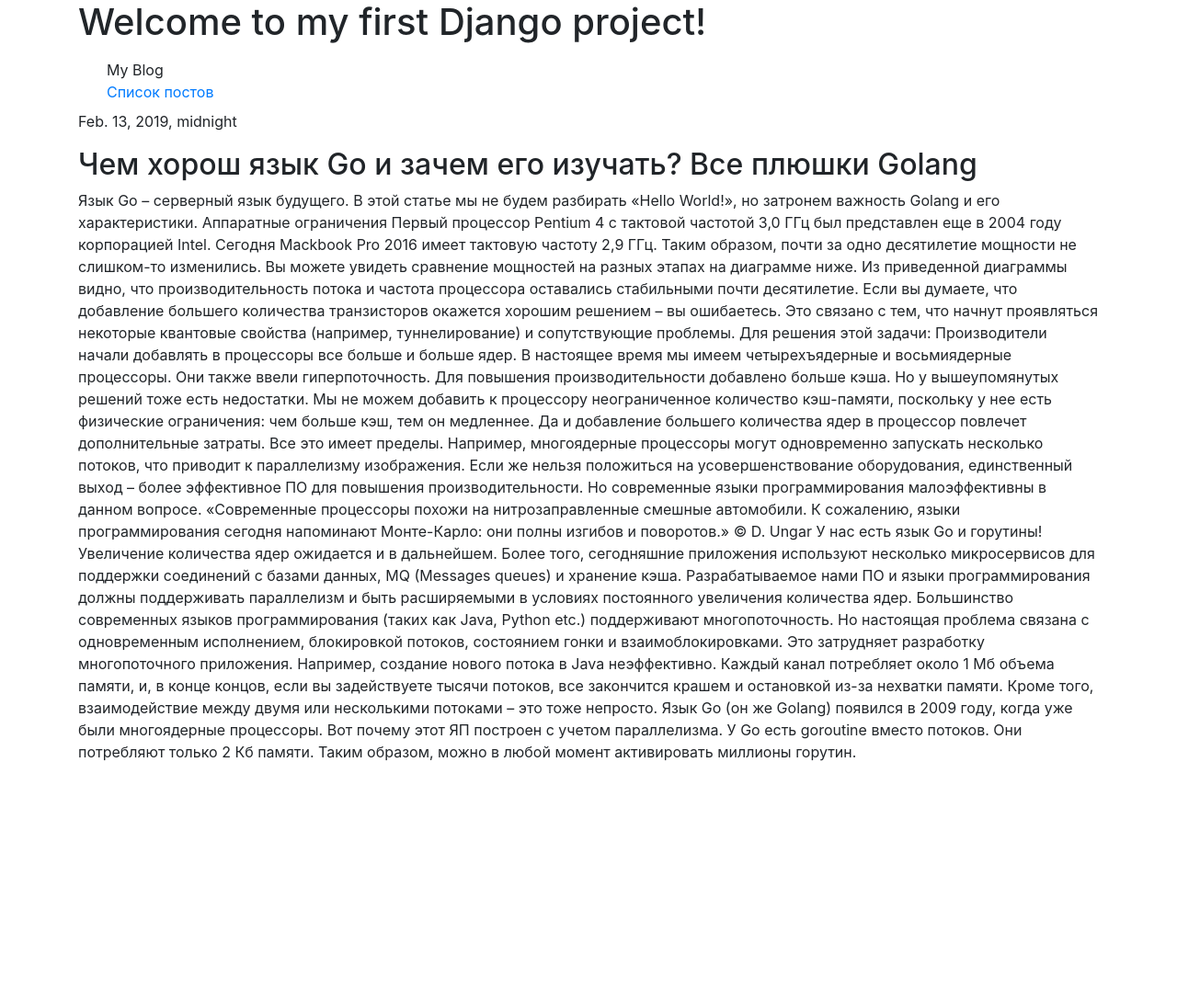
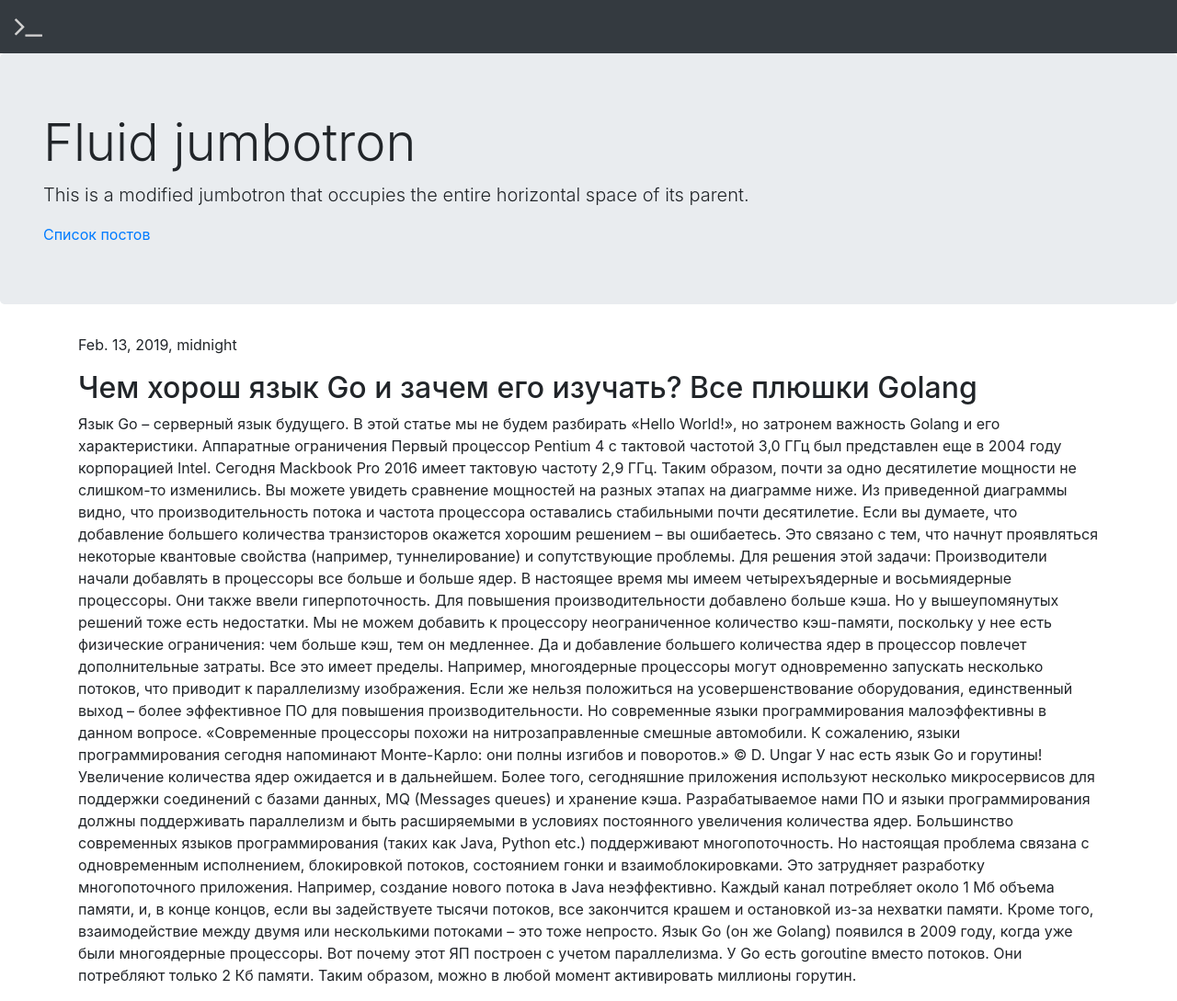
Before and after one commit to artem090587/django_blog, a Django app: page /3/ in a window 1280 px wide. Shown: the whole page at 92% size. Before the commit the page ends 828 px from the top, so only its background shows below. Run offline with Django 3.2, Linux system fonts and the light colour scheme; data comes from the database, SQL or seed files in the repository; both versions use the stored data as it was after the commit; some libraries are stand-ins or nearby versions.

Commit message:
Create navbar and post cards

```diff
--- a/blog/admin.py
+++ b/blog/admin.py
@@ -14,7 +14,7 @@ class CategoryAdmin(admin.ModelAdmin):
 
 @admin.register(Post)
 class PostAdmin(admin.ModelAdmin):
-    list_display = ['title', 'text', 'slug', 'published_date', 'publishTrue']
+    list_display = ['category', 'title', 'text', 'slug', 'published_date', 'publishTrue']
     prepopulated_fields = {'slug': ('title',)}
 
     class Meta:
--- /dev/null
+++ b/static/css/blog.css
@@ -0,0 +1 @@
+.card {display: inline-block; margin-top: 5%;}
--- a/templates/blog/base.html
+++ b/templates/blog/base.html
@@ -8,30 +8,29 @@
     <title>{% block title %}{% endblock %} DJANGO</title>
     {# Styles go here #}
     <link rel="stylesheet" href="{% static 'css/bootstrap.min.css' %}" />
+    <link rel="stylesheet" href="{% static 'css/blog.css' %}" />
 </head>
 <body>
-<div class="container">
-    <div class="row">
-        <div class="col-12 col-md-8">
-            <h1>Welcome to my first Django project!</h1>
-
-        <div class="navbar navbar-inverse navbar-fixed-top">
-            <div class="navbar-inner">
-                <div class="container">
-                    <div class="brand">My Blog</div>
-                        <ul class="nav">
-                            <li><a href="{% url 'list' %}" class="">Список постов</a></li>
-                        </ul>
-                </div>
-            </div>
-        </div>
-        </div>
+<nav class="navbar navbar-dark bg-dark">
+    <a class="navbar-brand" href="#">
+    <img src="{% static 'images/logo.png' %}" width="30" height="30" alt="logo">
+  </a>
+</nav>
+<main role="main">
+<div class="jumbotron">
+    <div class="container-fluid">
+        <h1 class="display-4">Fluid jumbotron</h1>
+        <p class="lead">This is a modified jumbotron that occupies the entire horizontal space of its parent.</p>
+        <ul class="nav">
+            <li><a href="{% url 'list' %}" class="">Список постов</a></li>
+        </ul>
     </div>
 </div>
 
 <div class="container">
     {% block content %} Empty page {% endblock %}
-
+</div>
+</div>
 <script type="text/javascript" src="{% static 'js/bootstrap.min.js' %}"></script>
 </body>
 </html>
```
Also changed, not shown: templates/blog/post_list.html (+8 -4 lines), db.sqlite3, static/images/logo.png (added).
